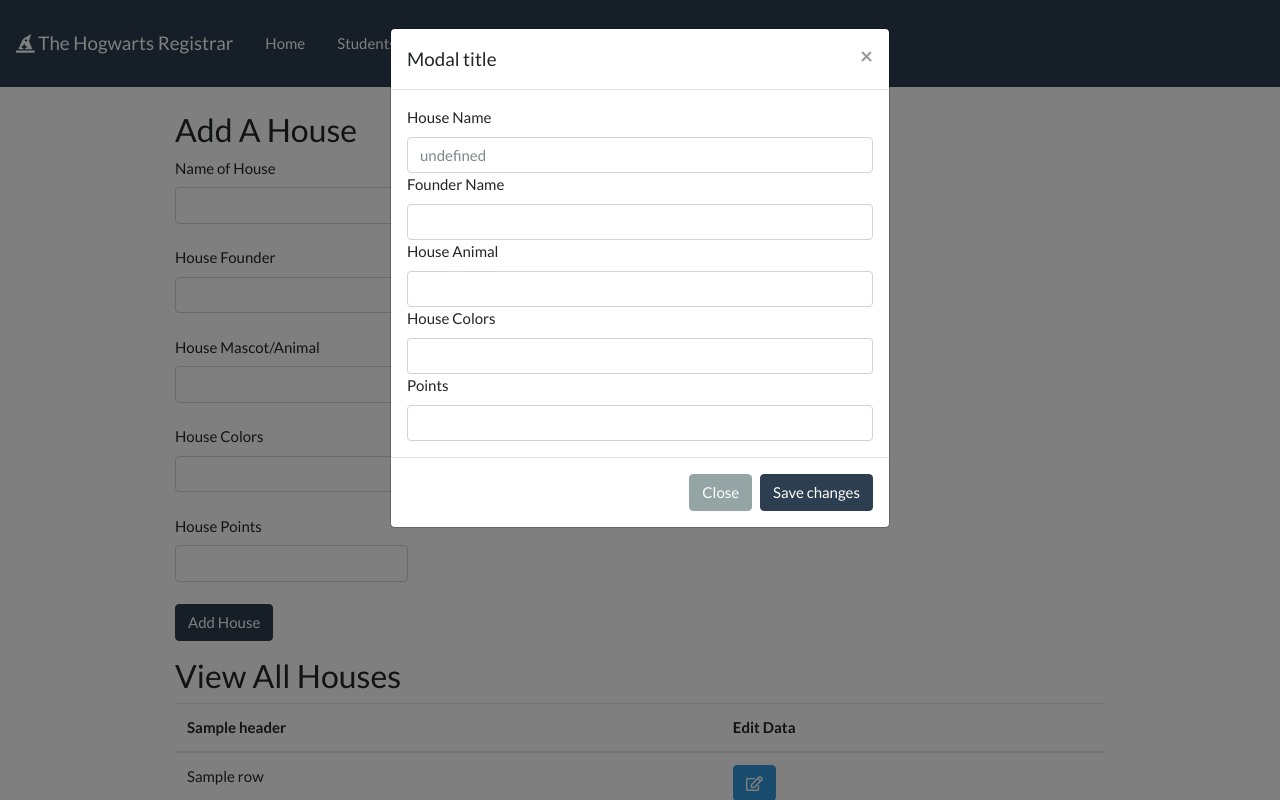
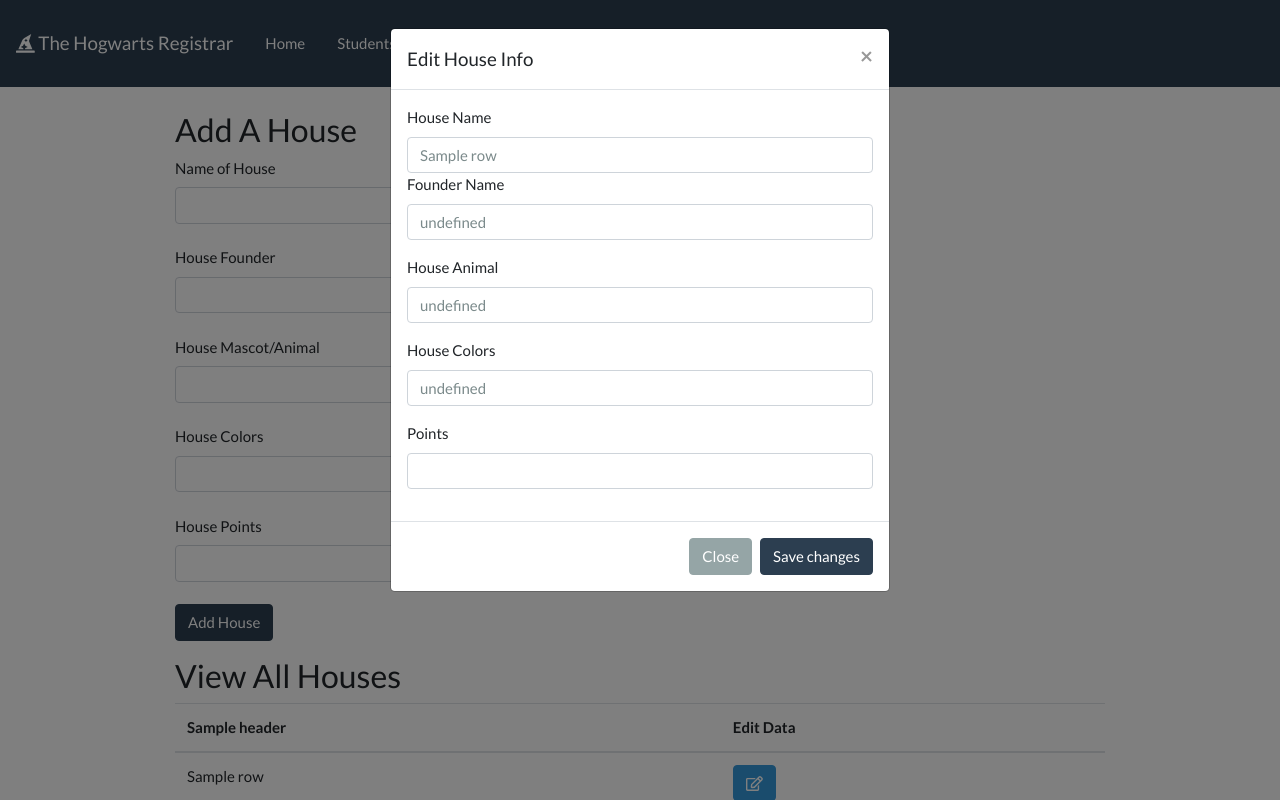
Before and after one commit to lagunasmel/Hogwarts-Registrar, a Flask app: template templates/houses.html in a window 1280 px wide, after a click that opens the changed part. Run offline with Flask 2, Linux system fonts and the light colour scheme; the template is opened without the code that fills it: most values are stand-ins (such as "Sample title", 1, 10 or a date in 2020); some libraries are stand-ins or nearby versions.

Commit message:
implemented front end jquery to update row data
post request currently not working

```diff
--- a/templates/houses.html
+++ b/templates/houses.html
@@ -79,30 +79,50 @@
             addHouse(data);
         });
 
+        let rowInfo = [] // global variable to keep track of current row info
+
         $('.edit-button').each((i, obj) => {
             obj.addEventListener("click", (e) => {
                 console.log('edit button clicked for house' + obj.dataset.rowid)
                 // grab the current table row data to fill the modal with
                 let $row = $('#' + 'house' + obj.dataset.rowid);
-                let rowInfo = []
+                rowInfo = [] // reset the row info
+                // Grab the table data
                 let $tds = $row.find("td");
                 $.each($tds, function () {
                     rowInfo.push($(this).text());
                 });
                 rowInfo.splice(-1)
+                rowInfo.push(obj.dataset.rowid) // add row id to end of array
 
-                console.log(rowInfo)
+                // Grab the current values in the row's td
                 let houseNameInput = document.querySelector('#editHouseNameInput')
+                let houseFounderInput = document.querySelector('#editHouseFounderNameInput')
+                let houseAnimalInput = document.querySelector('#editHouseAnimalInput')
+                let houseColorsInput = document.querySelector('#editHouseColorsInput')
+                let housePointsInput = document.querySelector('#editHousePointsInput')
+
+                // Assign these values to the modal
                 houseNameInput.value = rowInfo[0]
-
-
-            }); // event listener tag
-        }); // each tag
+                houseFounderInput.value = rowInfo[1]
+                houseAnimalInput.value = rowInfo[2]
+                houseColorsInput.value = rowInfo[3]
+                housePointsInput.value = rowInfo[4]
+            });
+        });
 
         // update button within the modal
         $('#updateSubmit').on('click', (e) => {
-            console.log('update button clicked')
-            // update house will get called here
+            let data = {
+                'newName': $('#editHouseNameInput').val(),
+                'newFounder': $('#editHouseFounderNameInput').val(),
+                'newAnimal': $('#editHouseAnimalInput').val(),
+                'newColors': $('#editHouseColorsInput').val(),
+                'newPoints': $('#editHousePointsInput').val(),
+                'houseID': rowInfo[5]
+            };
+            console.log(data)
+            updateHouse(data)
             $('#editModal').modal('hide');
         });
 
--- a/templates/macros.html
+++ b/templates/macros.html
@@ -58,7 +58,7 @@
         <div class="modal-dialog" role="document">
             <div class="modal-content">
                 <div class="modal-header">
-                    <h5 class="modal-title" id="exampleModalLabel">Modal title</h5>
+                    <h5 class="modal-title" id="exampleModalLabel">Edit House Info</h5>
                     <button type="button" class="close" data-dismiss="modal" aria-label="Close">
                         <span aria-hidden="true">&times;</span>
                     </button>
@@ -69,18 +69,18 @@
                         <label for="editHouseNameInput">House Name</label><br>
                         <input type="text" id="editHouseNameInput" name="editHouseName" class="form-control">
 
-                        <label for="editHouseFounderNameInput">Founder Name</label><br>
-                        <input type="text" id="editHouseFounderNameInput" name="editHouseFounderName" class="form-control">
+                        <p><label for="editHouseFounderNameInput">Founder Name</label><br>
+                            <input type="text" id="editHouseFounderNameInput" name="editHouseFounderName" class="form-control"></p>
 
-                        <label for="editHouseAnimalInput">House Animal</label><Br>
-                        <input type="text" id="editHouseAnimalInput" name="editHouseAnimal" class="form-control">
+                        <p><label for="editHouseAnimalInput">House Animal</label><Br>
+                            <input type="text" id="editHouseAnimalInput" name="editHouseAnimal" class="form-control"></p>
 
-                        <label for="editHouseColorsInput">House Colors</label><br>
-                        <input type="text" id="editHouseColorsInput" name="editHouseColors" class="form-control">
+                        <p><label for="editHouseColorsInput">House Colors</label><br>
+                            <input type="text" id="editHouseColorsInput" name="editHouseColors" class="form-control"></p>
 
-                        <label for="editHousePointsInput">Points</label><br>
+                        <p><label for="editHousePointsInput">Points</label><br>
                         <input type="number" id="editHousePointsInput" name="editHouseColors" class="form-control"
-                        min="0">
+                               min="0"></p>
 
 
                     </form>
```
